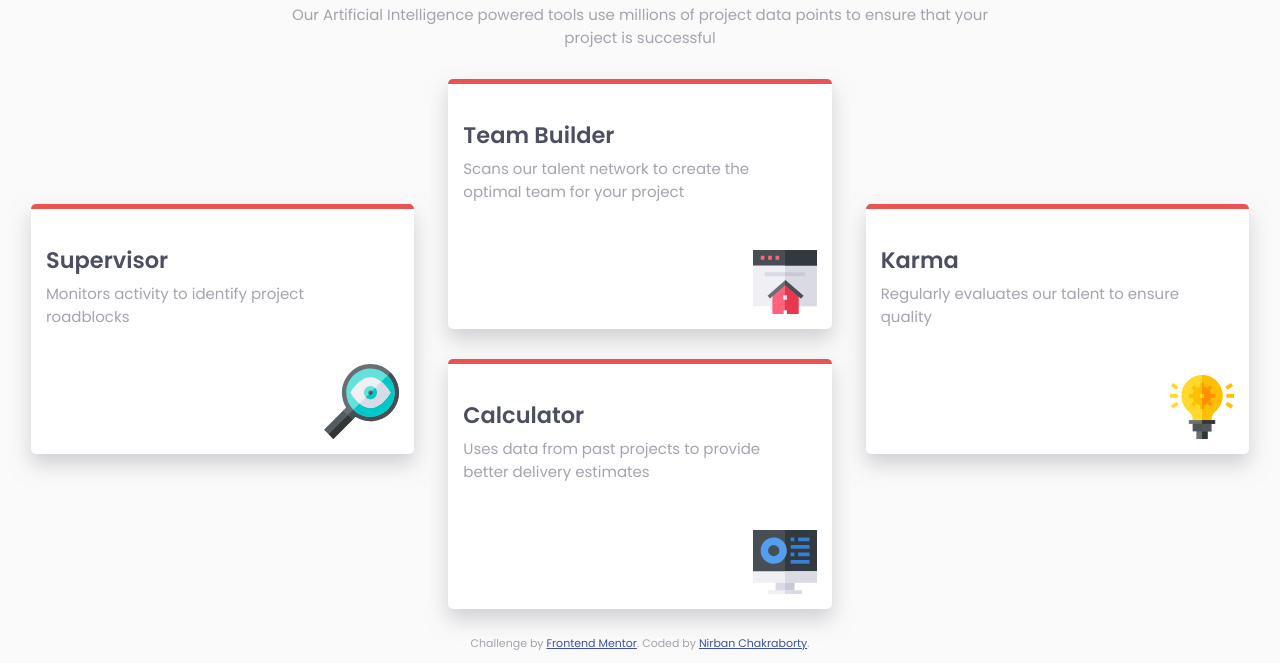
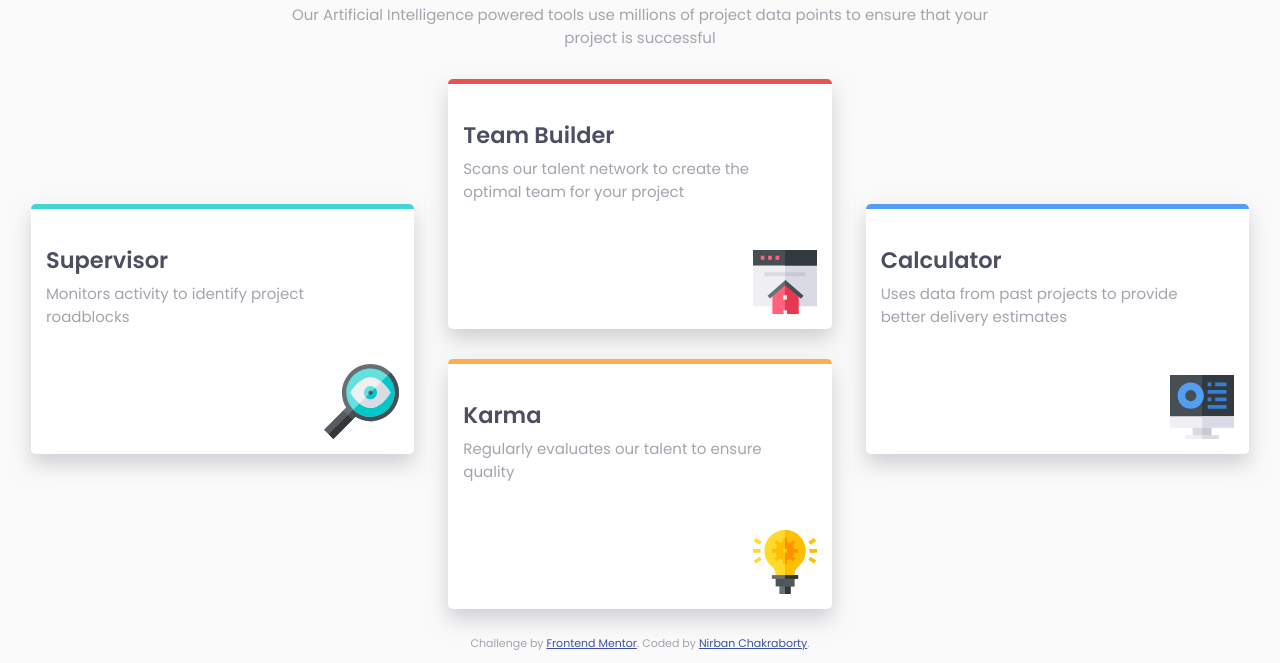
Before and after one commit to nirban256/four-card-preview, a plain HTML site: page index.html in a window 1280 px wide. Shown: the part 252-915 px from the top of the page. Drawn offline with Linux system fonts and the light colour scheme.

Commit message:
changed-top-border-of-cards

```diff
--- a/index.html
+++ b/index.html
@@ -35,23 +35,24 @@
         <img src="images/icon-supervisor.svg" alt="" width="75">
       </article>
 
-      <article class="article">
+      <article class="article-2">
         <h2>Team Builder</h2>
         Scans our talent network to create the optimal team for your project
         <img src="images/icon-team-builder.svg" alt="">
       </article>
 
-      <article class="article">
+      <article class="article-3">
+        <h2>Calculator</h2>
+        Uses data from past projects to provide better delivery estimates
+        <img src="images/icon-calculator.svg" alt="">
+      </article>
+
+      <article class="article-4">
         <h2>Karma</h2>
         Regularly evaluates our talent to ensure quality
         <img src="images/icon-karma.svg" alt="">
       </article>
 
-      <article class="article">
-        <h2>Calculator</h2>
-        Uses data from past projects to provide better delivery estimates
-        <img src="images/icon-calculator.svg" alt="">
-      </article>
     </section>
 
   </main>
--- a/style.css
+++ b/style.css
@@ -56,6 +56,15 @@ article{
     box-shadow: 0 10px 20px hsl(229, 6%, 66%, 0.5);
     margin: 15px;
 }
+.article{
+    border-top: 5px solid hsl(180, 62%, 55%);
+}
+.article-3{
+    border-top: 5px solid hsl(212, 86%, 64%);
+}
+.article-4{
+    border-top: 5px solid hsl(34, 97%, 64%);
+}
 h2{
     color: hsl(234, 12%, 34%);
     margin-bottom: 5px;
```
Also changed, not shown: design/desktop-design.jpg (added), design/desktop-preview.jpg (added), design/mobile-design.jpg (added).
